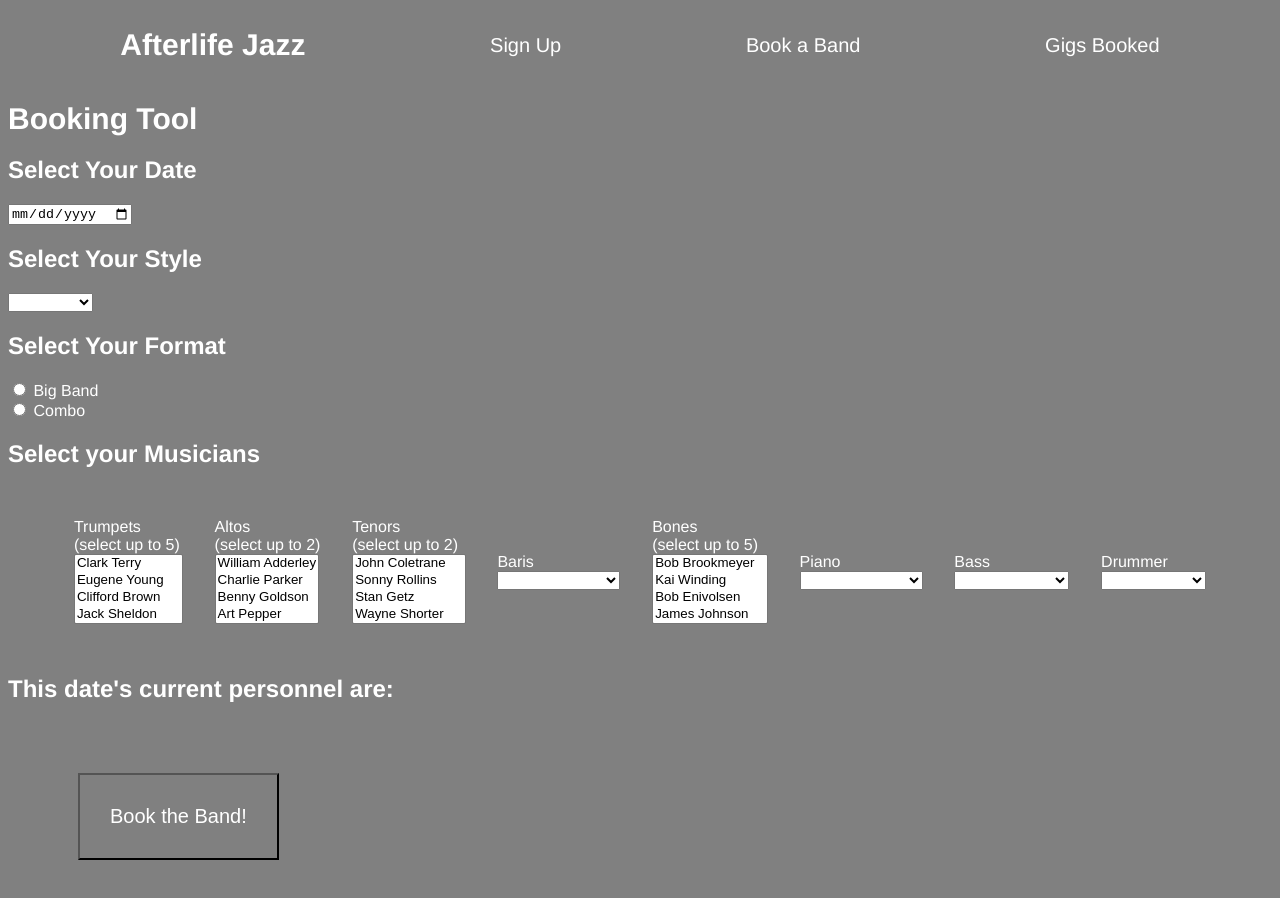
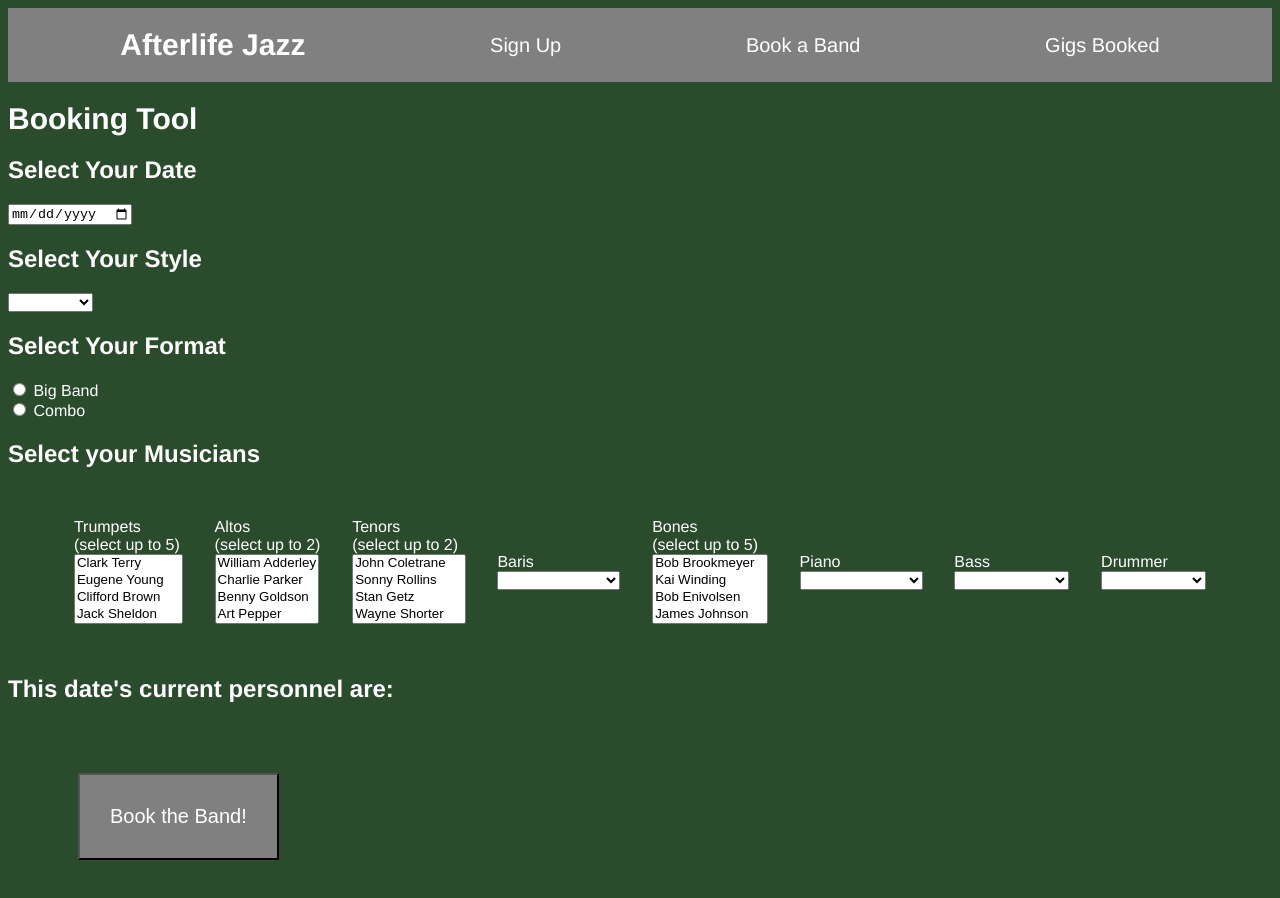
Before and after one commit to planetbutler/Afterlife-Jazz, a Vue app: page / in a window 1280 px wide. Shown: the top 898 px of the page. Built offline with nearby package versions, Linux system fonts and the light colour scheme.

Commit message:
First commit

```diff
--- a/src/App.vue
+++ b/src/App.vue
@@ -27,7 +27,7 @@ export default {
 
   body {
     /*background-image: url("./assets/green.jpg");*/
-    background-color: gray;
+    background-color: rgb(43, 75, 45);
   }
 
   h1 {
```
